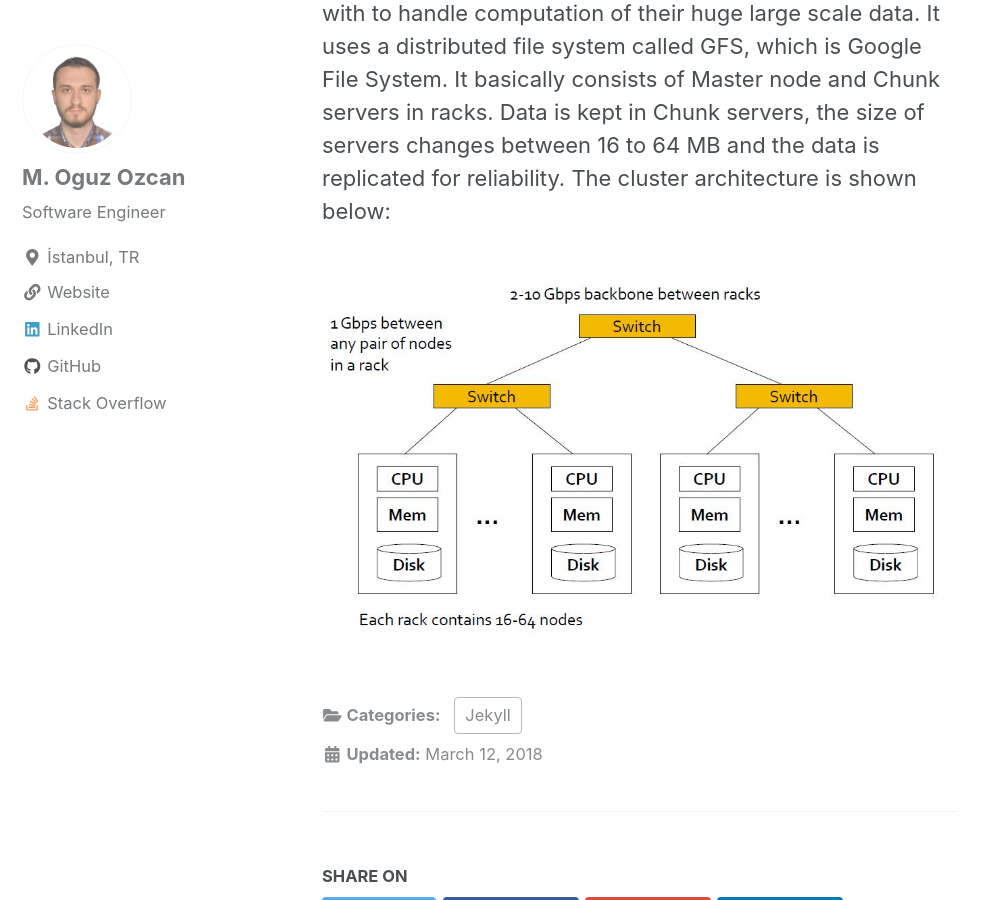
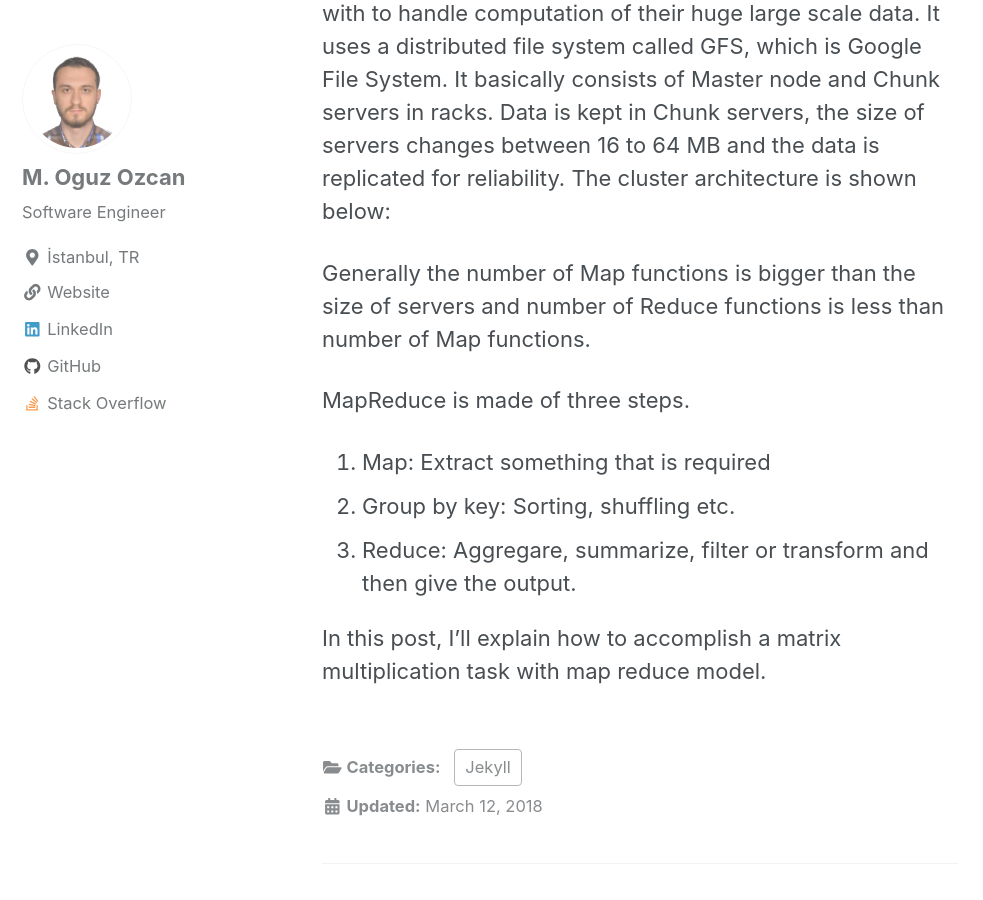
Before and after one commit to moguzozcan/moguzozcan.github.io, a Jekyll site: the page built from _posts/2018-03-12-Matrix-Multiplication-With-MapReduce.md, in a window 1280 px wide and 900 px high, scrolled down 304 px. Shown: the whole window, without its empty margins (0-983 px from the left). Built offline with Jekyll 4.4.1, drawn with Linux system fonts in a browser that asks for light colours; nearby versions of some CDN libraries.

Commit message:
Update 2018-03-12-Matrix-Multiplication-With-MapReduce.md

```diff
--- a/_posts/2018-03-12-Matrix-Multiplication-With-MapReduce.md
+++ b/_posts/2018-03-12-Matrix-Multiplication-With-MapReduce.md
@@ -10,4 +10,12 @@ file system called GFS, which is Google File System. It basically consists of Ma
 Chunk servers, the size of servers changes between 16 to 64 MB and the data is replicated for reliability. The cluster architecture is
 shown below:
 
-![Cluster image]({{ site.url }}{{ site.baseurl }}/assets/images/gfs.jpg)
+Generally the number of Map functions is bigger than the size of servers and number of Reduce functions is less than number of Map functions.
+
+MapReduce is made of three steps.
+
+1. Map: Extract something that is required
+2. Group by key: Sorting, shuffling etc.
+3. Reduce: Aggregare, summarize, filter or transform and then give the output.
+
+In this post, I'll explain how to accomplish a matrix multiplication task with map reduce model.
```
